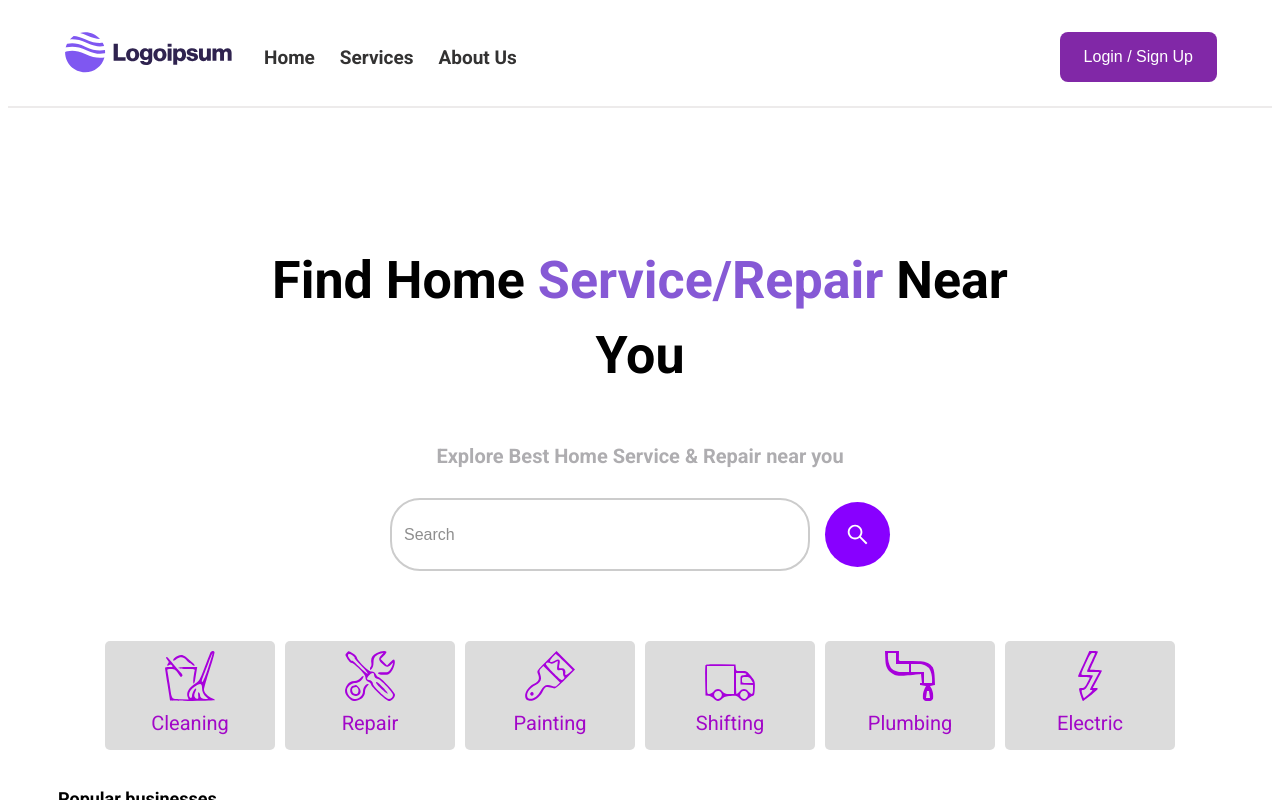
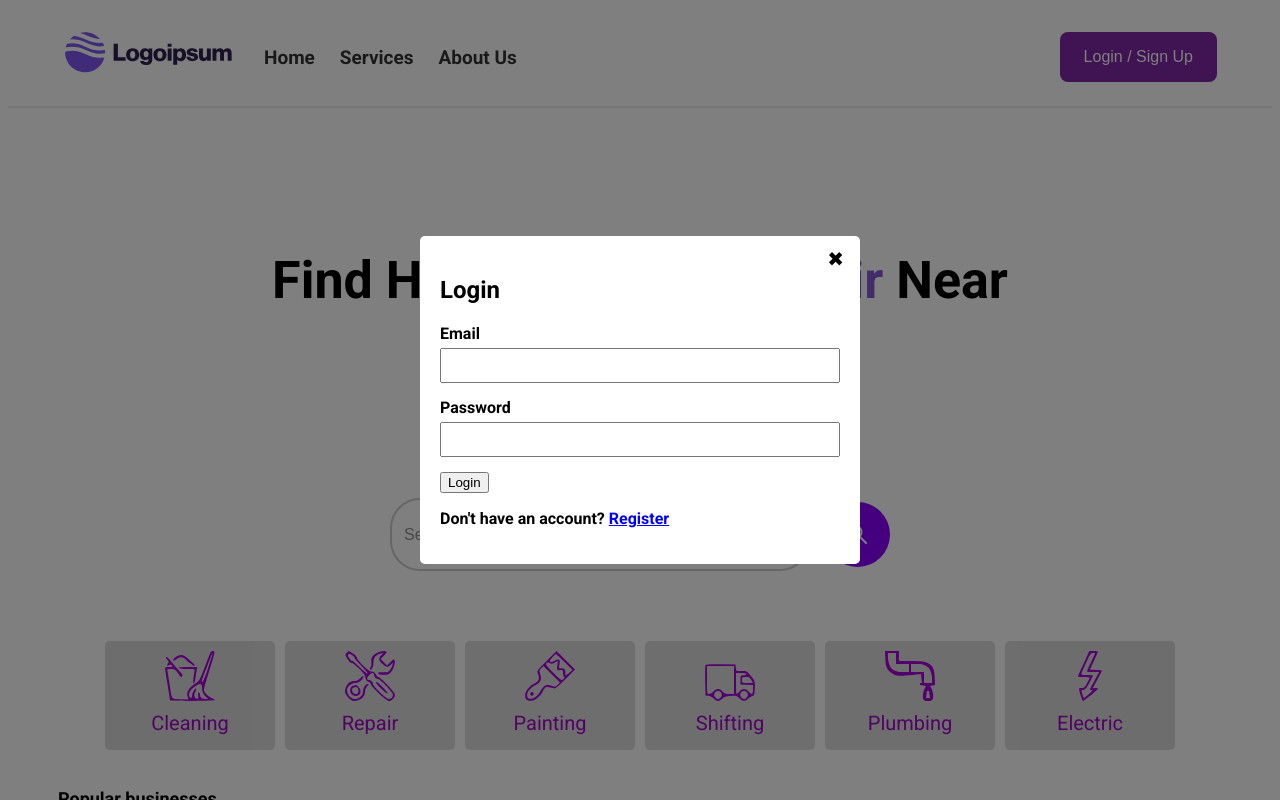
Before and after one commit to Scoutress/Logoipsum-demo-website, a React (Vite) app: page / in a window 1280 px wide. Both pictures are taken after a click on the button "Login / Sign Up". Shown: the top 800 px of the page. Built offline with nearby package versions, Linux system fonts and the light colour scheme; data requests are answered from the project's data file.

Commit message:
Created Login functionality with JSON server

```diff
--- /dev/null
+++ b/src/components/auth-modal/AuthModal.jsx
@@ -0,0 +1,111 @@
+import { useState, useContext } from "react";
+import PropTypes from "prop-types";
+import { AuthContext } from "../../context/AuthContext";
+import styles from "./AuthModal.module.scss";
+import Loading from "../loading/Loading";
+
+const AuthModal = ({ onClose }) => {
+  const { login } = useContext(AuthContext);
+  const [isLogin, setIsLogin] = useState(true);
+  const [formData, setFormData] = useState({ email: "", password: "" });
+  const [error, setError] = useState(null);
+  const [loading, setLoading] = useState(false);
+
+  const handleChange = (e) => {
+    setFormData({ ...formData, [e.target.name]: e.target.value });
+  };
+
+  const handleSubmit = async (e) => {
+    e.preventDefault();
+    setLoading(true);
+    setError(null);
+    if (isLogin) {
+      const success = await login(formData);
+      setLoading(false);
+      if (success) {
+        onClose();
+      } else {
+        setError("Invalid email or password");
+      }
+    } else {
+      // Implement registration logic here
+    }
+  };
+
+  return (
+    <div className={styles.modalBackdrop}>
+      <div className={styles.modal}>
+        <button className={styles.closeButton} onClick={onClose}>
+          ✖
+        </button>
+        <h2>{isLogin ? "Login" : "Register"}</h2>
+        {loading ? (
+          <Loading />
+        ) : (
+          <form onSubmit={handleSubmit}>
+            {!isLogin && (
+              <div className={styles.formGroup}>
+                <label htmlFor="name">Name</label>
+                <input
+                  type="text"
+                  id="name"
+                  name="name"
+                  onChange={handleChange}
+                />
+              </div>
+            )}
+            <div className={styles.formGroup}>
+              <label htmlFor="email">Email</label>
+              <input
+                type="email"
+                id="email"
+                name="email"
+                onChange={handleChange}
+                required
+              />
+            </div>
+            <div className={styles.formGroup}>
+              <label htmlFor="password">Password</label>
+              <input
+                type="password"
+                id="password"
+                name="password"
+                onChange={handleChange}
+                required
+              />
+            </div>
+            {!isLogin && (
+              <div className={styles.formGroup}>
+                <label htmlFor="confirmPassword">Confirm Password</label>
+                <input
+                  type="password"
+                  id="confirmPassword"
+                  name="confirmPassword"
+                  onChange={handleChange}
+                  required
+                />
+              </div>
+            )}
+            {error && <p className={styles.error}>{error}</p>}
+            <button type="submit">{isLogin ? "Login" : "Register"}</button>
+          </form>
+        )}
+        <p>
+          {isLogin ? "Don't have an account?" : "Already have an account?"}{" "}
+          <span
+            className={styles.toggleForm}
+            onClick={() => setIsLogin(!isLogin)}
+          >
+            {isLogin ? "Register" : "Login"}
+          </span>
+        </p>
+      </div>
+    </div>
+  );
+};
+
+AuthModal.propTypes = {
+  onClose: PropTypes.func.isRequired,
+};
+
+export default AuthModal;
--- /dev/null
+++ b/src/components/auth-modal/AuthModal.module.scss
@@ -0,0 +1,51 @@
+.modalBackdrop {
+  position: fixed;
+  top: 0;
+  left: 0;
+  width: 100%;
+  height: 100%;
+  background: rgba(0, 0, 0, 0.5);
+  display: flex;
+  align-items: center;
+  justify-content: center;
+  z-index: 1000;
+}
+
+.modal {
+  background: white;
+  padding: 20px;
+  border-radius: 5px;
+  position: relative;
+  width: 400px;
+}
+
+.closeButton {
+  position: absolute;
+  top: 10px;
+  right: 10px;
+  background: none;
+  border: none;
+  font-size: 20px;
+  cursor: pointer;
+}
+
+.formGroup {
+  margin-bottom: 15px;
+}
+
+.formGroup label {
+  display: block;
+  margin-bottom: 5px;
+}
+
+.formGroup input {
+  width: 100%;
+  padding: 8px;
+  box-sizing: border-box;
+}
+
+.toggleForm {
+  color: blue;
+  cursor: pointer;
+  text-decoration: underline;
+}
--- a/src/components/button/Button.jsx
+++ b/src/components/button/Button.jsx
@@ -1,23 +1,20 @@
 import PropTypes from "prop-types";
+import styles from "./Button.module.scss";
 
-const Button = ({ icon: Icon, onClick, className, children }) => (
-  <button onClick={onClick} className={className}>
-    {Icon && <Icon />}
-    {children}
-  </button>
-);
+const Button = ({ className = "", children, onClick, icon: Icon }) => {
+  return (
+    <button className={`${styles.button} ${className}`} onClick={onClick}>
+      {Icon && <Icon className={styles.icon} />}
+      {children}
+    </button>
+  );
+};
 
 Button.propTypes = {
-  icon: PropTypes.elementType,
-  onClick: PropTypes.func.isRequired,
   className: PropTypes.string,
   children: PropTypes.node,
-};
-
-Button.defaultProps = {
-  icon: null,
-  className: "",
-  children: null,
+  onClick: PropTypes.func,
+  icon: PropTypes.elementType,
 };
 
 export default Button;
--- a/src/components/header/Header.jsx
+++ b/src/components/header/Header.jsx
@@ -1,7 +1,10 @@
+import { useState, useContext } from "react";
 import { Link } from "react-router-dom";
 import styles from "./Header.module.scss";
 import Button from "../button/Button";
 import PropTypes from "prop-types";
+import AuthModal from "../auth-modal/AuthModal";
+import { AuthContext } from "../../context/AuthContext";
 
 const NavItem = ({ to, children }) => {
   return (
@@ -19,6 +22,17 @@ NavItem.propTypes = {
 };
 
 const Header = () => {
+  const { user, logout } = useContext(AuthContext);
+  const [isModalOpen, setIsModalOpen] = useState(false);
+
+  const handleLoginClick = () => {
+    setIsModalOpen(true);
+  };
+
+  const handleLogoutClick = () => {
+    logout();
+  };
+
   return (
     <header className={styles.header}>
       <div className={styles.logo}>
@@ -35,7 +49,16 @@ const Header = () => {
           </ul>
         </nav>
       </div>
-      <Button className={styles.loginBtn}>Login / Sign Up</Button>
+      {user ? (
+        <Button className={styles.loginBtn} onClick={handleLogoutClick}>
+          Logout
+        </Button>
+      ) : (
+        <Button className={styles.loginBtn} onClick={handleLoginClick}>
+          Login / Sign Up
+        </Button>
+      )}
+      {isModalOpen && <AuthModal onClose={() => setIsModalOpen(false)} />}
     </header>
   );
 };
--- /dev/null
+++ b/src/components/loading/Loading.jsx
@@ -0,0 +1,12 @@
+import styles from "./Loading.module.scss";
+
+const Loading = () => {
+  return (
+    <div className={styles.loading}>
+      <div className={styles.spinner}></div>
+      <span>Loading...</span>
+    </div>
+  );
+};
+
+export default Loading;
--- /dev/null
+++ b/src/components/loading/Loading.module.scss
@@ -0,0 +1,24 @@
+.loading {
+  display: flex;
+  align-items: center;
+  justify-content: center;
+  height: 100%;
+}
+
+.spinner {
+  border: 4px solid rgba(0, 0, 0, 0.1);
+  border-left-color: #000;
+  border-radius: 50%;
+  width: 24px;
+  height: 24px;
+  animation: spin 1s linear infinite;
+}
+
+@keyframes spin {
+  0% {
+    transform: rotate(0deg);
+  }
+  100% {
+    transform: rotate(360deg);
+  }
+}
--- /dev/null
+++ b/src/context/AuthContext.jsx
@@ -0,0 +1,51 @@
+import { createContext, useState, useEffect } from "react";
+import PropTypes from "prop-types";
+
+const AuthContext = createContext();
+
+const AuthProvider = ({ children }) => {
+  const [user, setUser] = useState(null);
+
+  useEffect(() => {
+    const storedUser = localStorage.getItem("user");
+    if (storedUser) {
+      setUser(JSON.parse(storedUser));
+    }
+  }, []);
+
+  const login = async (userData) => {
+    try {
+      const response = await fetch(
+        `http://localhost:3000/users?email=${userData.email}&password=${userData.password}`
+      );
+      const users = await response.json();
+      if (users.length > 0) {
+        setUser(users[0]);
+        localStorage.setItem("user", JSON.stringify(users[0]));
+        return true;
+      } else {
+        return false;
+      }
+    } catch (error) {
+      console.error("Login error", error);
+      return false;
+    }
+  };
+
+  const logout = () => {
+    setUser(null);
+    localStorage.removeItem("user");
+  };
+
+  return (
+    <AuthContext.Provider value={{ user, login, logout }}>
+      {children}
+    </AuthContext.Provider>
+  );
+};
+
+AuthProvider.propTypes = {
+  children: PropTypes.node.isRequired,
+};
+
+export { AuthContext, AuthProvider };
--- a/src/main.jsx
+++ b/src/main.jsx
@@ -1,9 +1,12 @@
 import React from "react";
 import ReactDOM from "react-dom/client";
 import App from "./App.jsx";
+import { AuthProvider } from "./context/AuthContext.jsx";
 
 ReactDOM.createRoot(document.getElementById("root")).render(
   <React.StrictMode>
-    <App />
+    <AuthProvider>
+      <App />
+    </AuthProvider>
   </React.StrictMode>
 );
```
